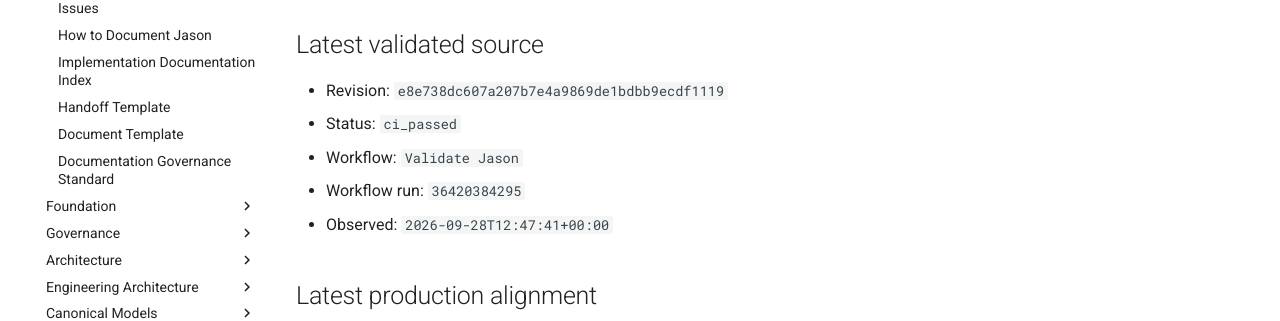
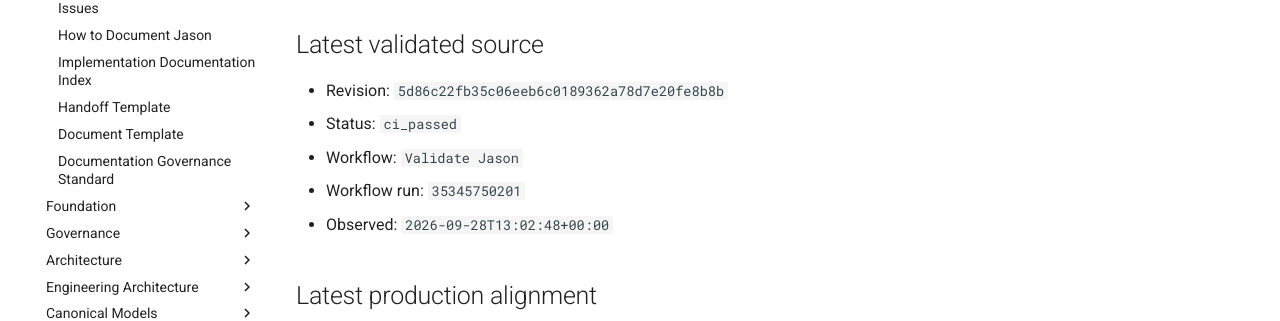
Before and after one commit to al-teamaot-com/jason, an MkDocs documentation site: the page built from docs/control/AUTOMATED-CHANGE-STATE.md, in a window 1280 px wide and 1163 px high. Shown: the part 337-658 px from the top of the window. Built offline with MkDocs 1.6.1 and Material for MkDocs 9.7.7, drawn with Linux system fonts in a browser that asks for light colours; comment, search, counter and statistics services are not loaded.

Commit message:
Reconcile automated documentation state for 5d86c22fb35c

```diff
--- a/docs/control/AUTOMATED-CHANGE-STATE.md
+++ b/docs/control/AUTOMATED-CHANGE-STATE.md
@@ -8,11 +8,11 @@
 
 ## Latest validated source
 
-- Revision: `e8e738dc607a207b7e4a9869de1bdbb9ecdf1119`
+- Revision: `5d86c22fb35c06eeb6c0189362a78d7e20fe8b8b`
 - Status: `ci_passed`
 - Workflow: `Validate Jason`
-- Workflow run: `36420384295`
-- Observed: `2026-09-28T12:47:41+00:00`
+- Workflow run: `35345750201`
+- Observed: `2026-09-28T13:02:48+00:00`
 
 ## Latest production alignment
 
```
Also changed, not shown: docs/control/AUTOMATED-CHANGE-STATE.json (+4 -4 lines).
